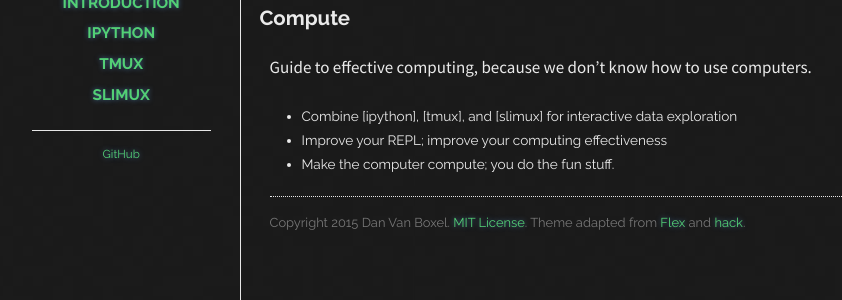
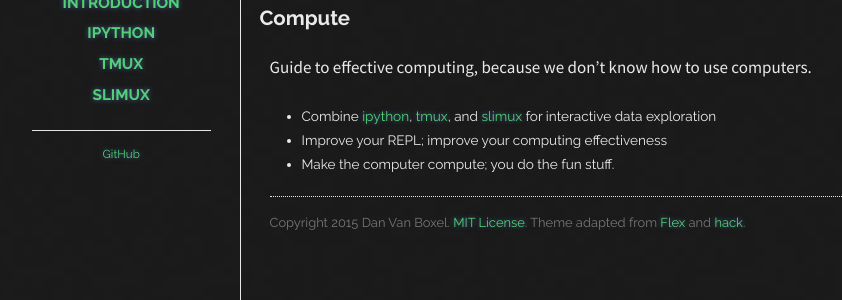
Before and after one commit to dvbuntu/compute, a Jekyll site: the page built from _posts/2100-01-01-intro.md, in a window 1280 px wide. Shown: the part 165-465 px from the top of the page, without its empty margins (118-960 px from the left). Built offline with Jekyll 4.4.1, drawn with Linux system fonts in a browser that asks for light colours; Markdown is read by kramdown in place of the engine named in the settings; part of the change alters nothing that is shown.

```diff
--- a/_posts/2100-01-01-intro.md
+++ b/_posts/2100-01-01-intro.md
@@ -11,6 +11,6 @@ Compute
 
 Guide to effective computing, because we don't know how to use computers.
 
-* Combine [ipython], [tmux], and [slimux] for interactive data exploration
+* Combine [ipython](posts/2090/01/01/ipython.html), [tmux](posts/2080/01/01/tmux.html), and [slimux](posts/2070/01/01/slimux.html) for interactive data exploration
 * Improve your REPL; improve your computing effectiveness
 * Make the computer compute; you do the fun stuff.
```
